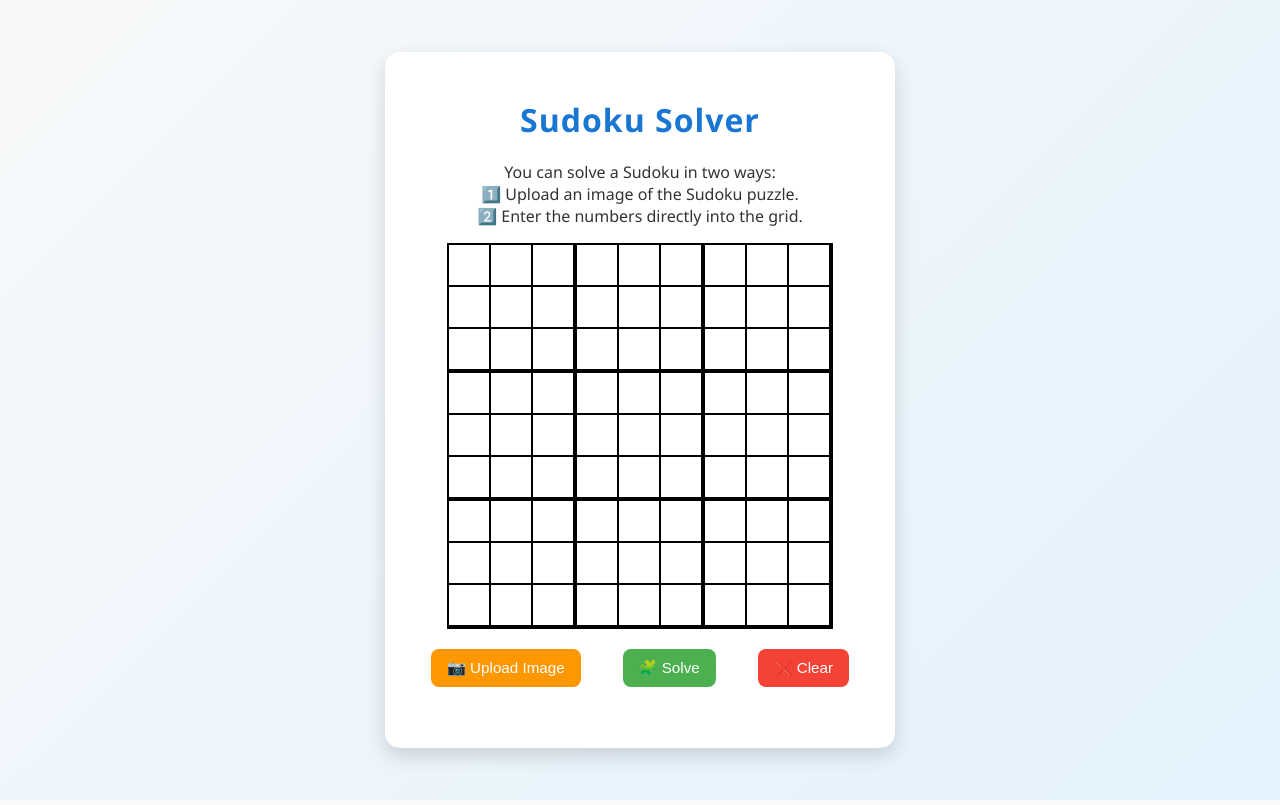
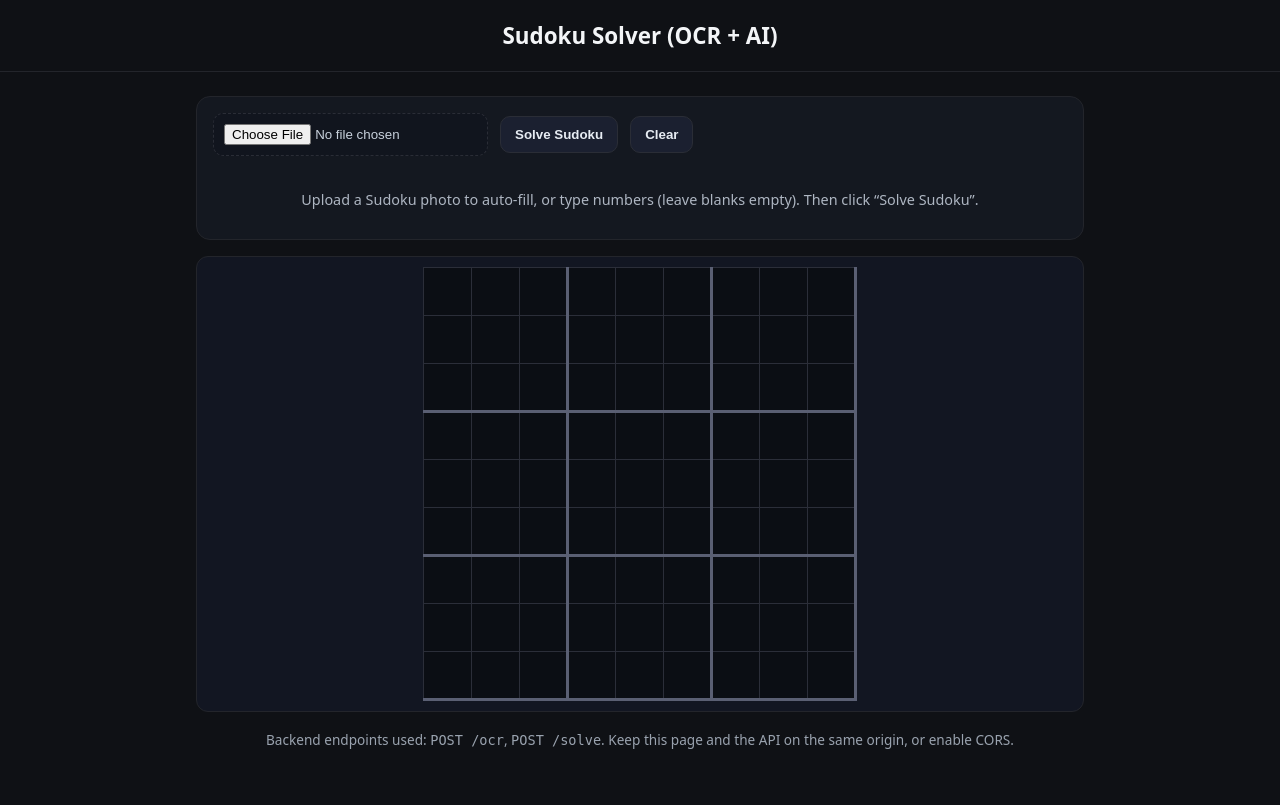
Before and after one commit to Atulyaverma70/Sudoku_Solver, a Flask app: template templates/index.html in a window 1280 px wide. Run offline with Flask 3, Linux system fonts and the light colour scheme; the template is opened without the code that fills it, so the values that code supplies are empty.

Commit message:
WIP: saving current work

```diff
--- a/templates/index.html
+++ b/templates/index.html
@@ -1,52 +1,81 @@
 <!DOCTYPE html>
-<html>
+<html lang="en">
 <head>
+  <meta charset="UTF-8" />
+  <meta name="viewport" content="width=device-width, initial-scale=1" />
   <title>Sudoku Solver</title>
-    <link rel="stylesheet" href="{{ url_for('static', filename='style.css') }}">
+  <style>
+    :root { --b:#222; --g:#e9ecef; --a:#0d6efd; --ok:#198754; --err:#dc3545; --info:#0dcaf0; }
+    * { box-sizing: border-box; }
+    body { margin: 0; font-family: system-ui, -apple-system, Segoe UI, Roboto, Arial, sans-serif; background:#0f1115; color:#f3f5f7; }
+    header { padding: 20px; text-align: center; border-bottom: 1px solid #23252b; }
+    header h1 { margin: 0; font-size: 1.4rem; }
+    main { max-width: 920px; margin: 24px auto; padding: 0 16px 32px; }
+    .panel { background:#141820; border:1px solid #23252b; border-radius:14px; padding:16px; margin-bottom:16px; }
+    .row { display:flex; gap:12px; flex-wrap:wrap; align-items:center; }
+    .row > * { flex: none; }
+    button { border:1px solid #2a2d36; background:#1b2030; color:#e7ecf3; padding:10px 14px; border-radius:10px; cursor:pointer; font-weight:600; }
+    button:hover { background:#21283b; }
+    input[type="file"] { padding:10px; border:1px dashed #2a2d36; border-radius:10px; background:#11151e; color:#c8d1dc; }
+    .message { margin-top:8px; padding:10px 12px; border-radius:10px; min-height:20px; }
+    .message.success { background: rgba(25,135,84,0.15); border:1px solid rgba(25,135,84,0.35); }
+    .message.error { background: rgba(220,53,69,0.15); border:1px solid rgba(220,53,69,0.35); }
+    .message.info { background: rgba(13,202,240,0.15); border:1px solid rgba(13,202,240,0.35); }
+    table { border-collapse: collapse; margin: 0 auto; background:#0b0e14; }
+    td { border:1px solid #2b2e39; width:48px; height:48px; padding:0; }
+    input[type="number"] {
+      width:100%; height:100%; text-align:center; font-size:1.25rem;
+      background:#0b0e14; color:#e7ecf3; border:0; outline:none;
+    }
+    .thick-right { border-right:3px solid #5a5f73; }
+    .thick-bottom { border-bottom:3px solid #5a5f73; }
+    .grid-wrap { overflow-x:auto; padding:10px; border-radius:12px; border:1px solid #23252b; background:#121622; }
+    .actions { display:flex; gap:12px; flex-wrap:wrap; justify-content:center; margin-top:12px; }
+    .hint { font-size:.9rem; color:#aeb6c2; text-align:center; margin-top:6px; }
+    .footer { margin-top:18px; text-align:center; font-size:.85rem; color:#9aa3af; }
+    @media (max-width:600px){ td{ width:38px; height:38px } input[type="number"]{ font-size:1.1rem } }
+  </style>
 </head>
+<body>
+  <header>
+    <h1>Sudoku Solver (OCR + AI)</h1>
+  </header>
 
+  <main>
+    <section class="panel">
+      <div class="row">
+        <input id="sudokuImage" type="file" accept="image/*" />
+        <button id="btnSolve">Solve Sudoku</button>
+        <button id="btnClear">Clear</button>
+      </div>
+      <div id="message" class="message"></div>
+      <p class="hint">Upload a Sudoku photo to auto-fill, or type numbers (leave blanks empty). Then click “Solve Sudoku”.</p>
+    </section>
 
-<body>
-    <div class="container">
-        <h1>Sudoku Solver</h1>
-        <p class="instructions">
-            You can solve a Sudoku in two ways:<br>
-            1️⃣ Upload an image of the Sudoku puzzle.<br>
-            2️⃣ Enter the numbers directly into the grid.
-        </p>
+    <section class="panel grid-wrap">
+      <table id="sudokuGrid"></table>
+    </section>
 
-        <div class="grid-container">
-            <table id="sudokuGrid"></table>
-        </div>
-
-        <div class="controls">
-            <input type="file" id="sudokuImage" accept="image/*" hidden>
-            <button class="btn upload-btn" onclick="document.getElementById('sudokuImage').click()">
-                📷 Upload Image
-            </button>
-            <button class="btn solve-btn" onclick="solveSudoku()">
-                🧩 Solve
-            </button>
-            <button class="btn clear-btn" onclick="clearGrid()">
-                ❌ Clear
-            </button>
-        </div>
-
-        <div id="message" class="message"></div>
-    </div>
+    <div class="footer">Backend endpoints used: <code>POST /ocr</code>, <code>POST /solve</code>. Keep this page and the API on the same origin, or enable CORS.</div>
+  </main>
 
   <script>
+    // If your frontend is hosted separately from the backend, set your API base like:
+    // const API = "https://your-backend.onrender.com";
+    // When this HTML is served by the same Flask app, keep it empty:
+    const API = "";
+
     function createGrid() {
       const grid = document.getElementById('sudokuGrid');
+      grid.innerHTML = "";
       for (let i = 0; i < 9; i++) {
         const row = grid.insertRow();
         for (let j = 0; j < 9; j++) {
           const cell = row.insertCell();
-                    cell.className = `${j % 3 === 2 ? 'thick-right' : ''} ${i % 3 === 2 ? 'thick-bottom' : ''}`;
+          if (j % 3 === 2) cell.classList.add('thick-right');
+          if (i % 3 === 2) cell.classList.add('thick-bottom');
           const input = document.createElement('input');
-                    input.type = 'number';
-                    input.min = 0;
-                    input.max = 9;
+          input.type = 'number'; input.min = 0; input.max = 9; input.inputMode = 'numeric';
           input.addEventListener('input', validateInput);
           cell.appendChild(input);
         }
@@ -54,81 +83,85 @@
     }
 
     function validateInput(e) {
-            let value = e.target.value.replace(/[^0-9]/g, '');
-            e.target.value = value.slice(0, 1);
+      let v = e.target.value.replace(/[^0-9]/g, '');
+      e.target.value = v.slice(0, 1);
+    }
+
+    function getGridFromInputs() {
+      const inputs = document.querySelectorAll('#sudokuGrid input');
+      const grid = Array.from({ length: 9 }, () => Array(9).fill(0));
+      inputs.forEach((input, index) => {
+        const r = Math.floor(index / 9), c = index % 9;
+        grid[r][c] = input.value ? parseInt(input.value) : 0;
+      });
+      return grid;
+    }
+
+    function setGridToInputs(grid) {
+      const inputs = document.querySelectorAll('#sudokuGrid input');
+      inputs.forEach((input, idx) => {
+        const val = grid[Math.floor(idx / 9)][idx % 9];
+        input.value = val ? val : '';
+      });
     }
 
     async function solveSudoku() {
       showMessage('Solving...', 'info');
-            const inputs = document.querySelectorAll('#sudokuGrid input');
-            const grid = [];
-            inputs.forEach((input, index) => {
-                const row = Math.floor(index / 9);
-                const col = index % 9;
-                if (!grid[row]) grid[row] = [];
-                grid[row][col] = input.value ? parseInt(input.value) : 0;
-            });
-
+      const grid = getGridFromInputs();
       try {
-                const response = await fetch('http://localhost:5000/solve', {
+        const resp = await fetch(`${API}/solve`, {
           method: 'POST',
           headers: { 'Content-Type': 'application/json' },
           body: JSON.stringify({ grid })
         });
-
-                const data = await response.json();
-                if (response.ok && data.solved_grid) {
-                    data.solved_grid.forEach((row, i) => {
-                        row.forEach((num, j) => {
-                            inputs[i * 9 + j].value = num || '';
-                        });
-                    });
-                    showMessage('Sudoku solved! Ready for another? Clear this one first to continue the challenge.', 'success');
+        const data = await resp.json();
+        if (resp.ok && data.solution) {
+          setGridToInputs(data.solution);
+          showMessage('Sudoku solved!', 'success');
         } else {
           showMessage(data.error || 'Failed to solve', 'error');
         }
-            } catch (error) {
-                showMessage('Connection error: ' + error.message, 'error');
+      } catch (err) {
+        showMessage('Connection error: ' + err.message, 'error');
       }
     }
 
-        document.getElementById('sudokuImage').addEventListener('change', async (e) => {
+    async function handleImageUpload(e) {
       const file = e.target.files[0];
       if (!file) return;
       showMessage('Processing image...', 'info');
       const formData = new FormData();
-            formData.append('file', file);
+      formData.append('image', file); // Must match backend field name
+
       try {
-                const response = await fetch('http://localhost:5000/upload', {
-                    method: 'POST',
-                    body: formData
-                });
-                const data = await response.json();
-                if (response.ok && data.grid) {
-                    const inputs = document.querySelectorAll('#sudokuGrid input');
-                    inputs.forEach((input, index) => {
-                        const val = data.grid[Math.floor(index / 9)][index % 9];
-                        input.value = val !== 0 ? val : '';
-                    });
-                    showMessage('Successfully extracted the grid!', 'success');
+        const resp = await fetch(`${API}/ocr`, { method: 'POST', body: formData });
+        const data = await resp.json();
+        if (resp.ok && data.grid) {
+          setGridToInputs(data.grid);
+          showMessage('Grid extracted from image!', 'success');
         } else {
           showMessage(data.error || 'Image processing failed', 'error');
         }
-            } catch (error) {
-                showMessage('Upload failed: ' + error.message, 'error');
+      } catch (err) {
+        showMessage('Upload failed: ' + err.message, 'error');
       }
-        });
+    }
 
     function clearGrid() {
-            document.querySelectorAll('#sudokuGrid input').forEach(input => input.value = '');
+      document.querySelectorAll('#sudokuGrid input').forEach(i => i.value = '');
       showMessage('', '');
+      document.getElementById('sudokuImage').value = '';
     }
 
     function showMessage(text, type) {
-            const msg = document.getElementById('message');
-            msg.textContent = text;
-            msg.className = `message ${type}`;
+      const el = document.getElementById('message');
+      el.textContent = text;
+      el.className = `message ${type || ''}`;
     }
+
+    document.getElementById('btnSolve').addEventListener('click', solveSudoku);
+    document.getElementById('btnClear').addEventListener('click', clearGrid);
+    document.getElementById('sudokuImage').addEventListener('change', handleImageUpload);
 
     createGrid();
   </script>
```
Lines whose indentation alone changed are shown as unchanged.
